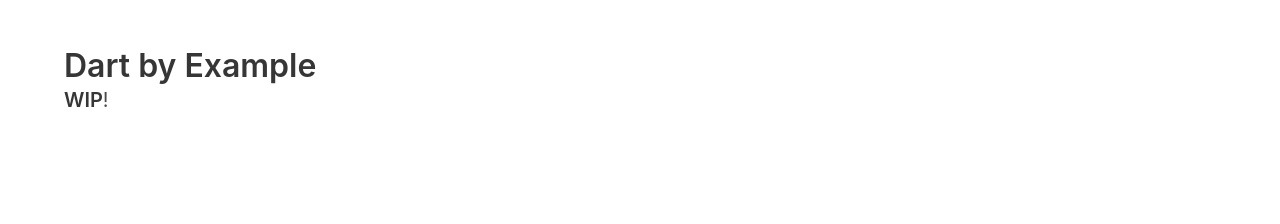
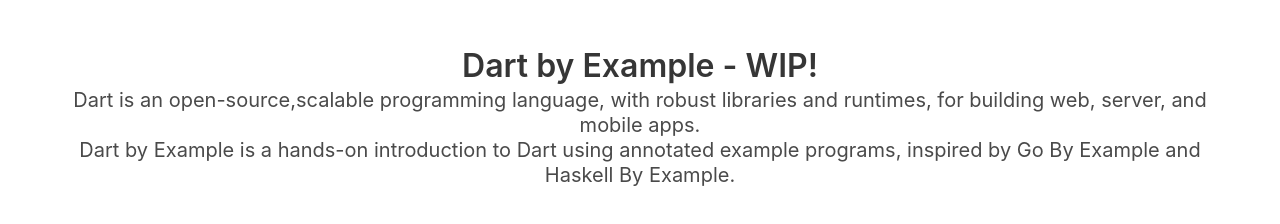
Before and after one commit to minikin/dartbyexample, a plain HTML site: page docs/index.html in a window 1280 px wide. Drawn offline with nearby package versions, Linux system fonts and the light colour scheme.

Commit message:
Update index.html

```diff
--- a/docs/index.html
+++ b/docs/index.html
@@ -9,13 +9,19 @@
   </head>
   <body>
   <section class="section">
-    <div class="container">
+    <div class="container is-fluid">
+      <center>
       <h1 class="title">
-        Dart by Example
+        Dart by Example - WIP!
       </h1>
       <p class="subtitle">
-       <strong>WIP</strong>!
+        Dart is an open-source,scalable programming language, with robust libraries and runtimes,
+        for building web, server, and mobile apps.
+        </br>
+        Dart by Example is a hands-on introduction to Dart using annotated example programs,
+        inspired by Go By Example and Haskell By Example.
       </p>
+        </center>
     </div>
   </section>
   </body>
```
